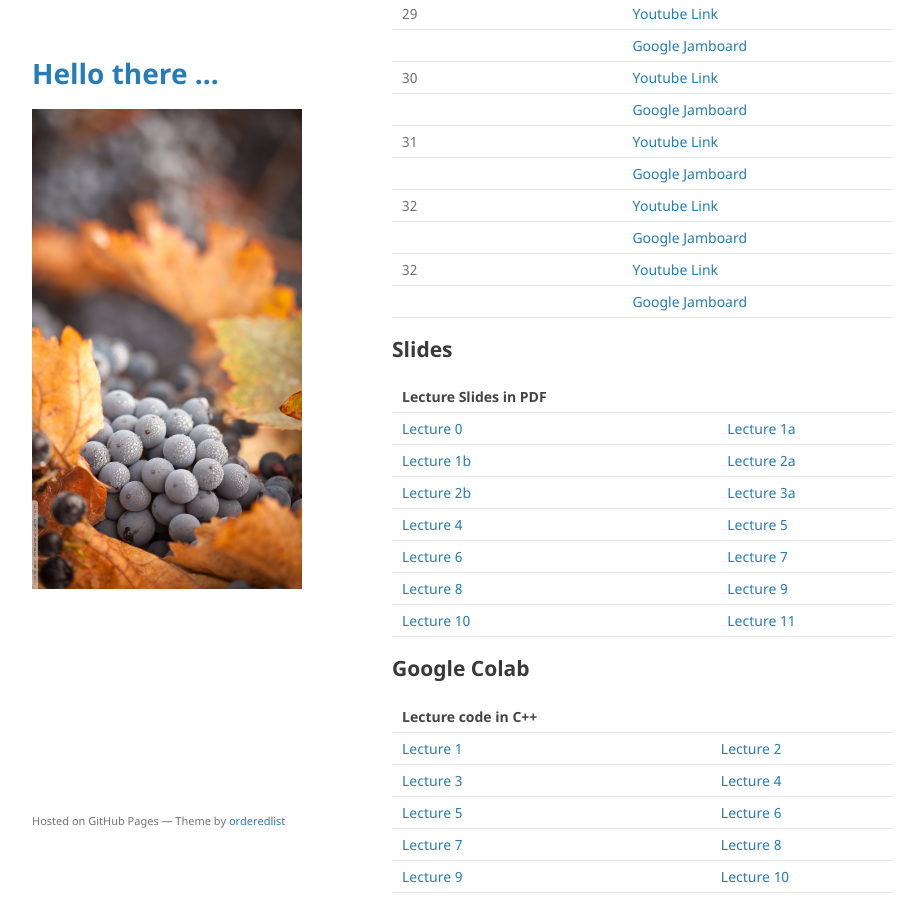
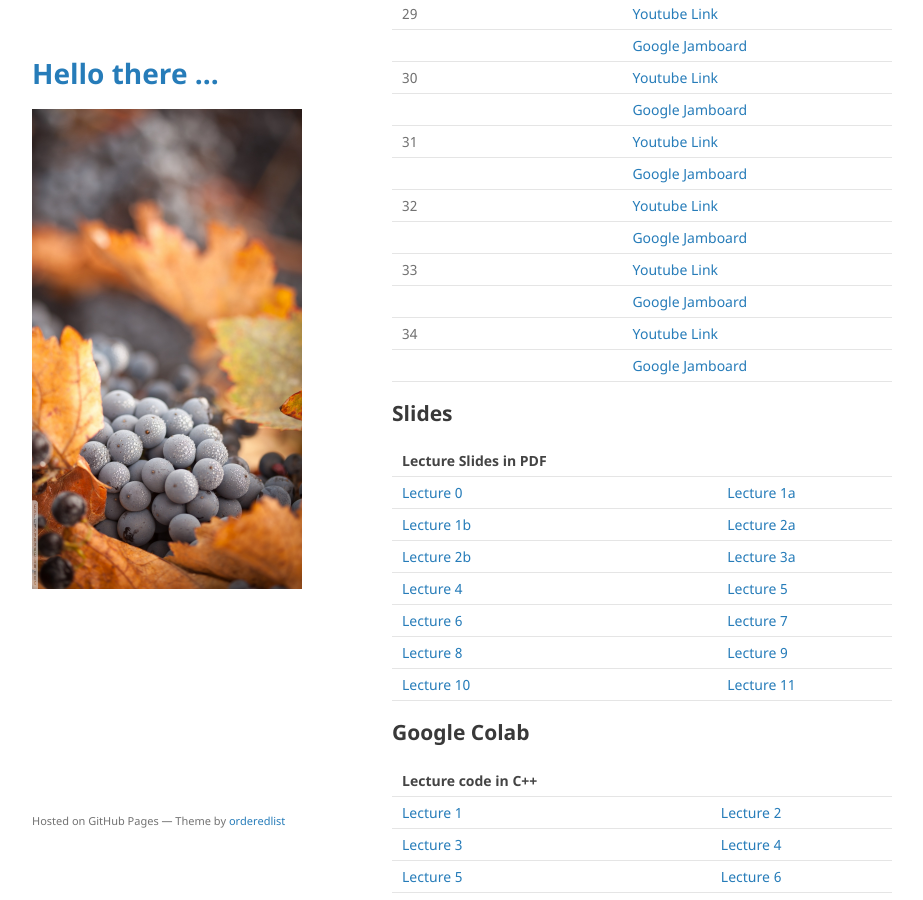
Before and after one commit to mohammadmotiurrahman/mohammadmotiurrahman.github.io, a Jekyll site: the page built from cse203_4/index.md, in a window 1280 px wide and 900 px high, scrolled down 4429 px. Shown: the whole window, without its empty margins (178-1101 px from the left). Built offline with Jekyll 4.4.1, drawn with Linux system fonts in a browser that asks for light colours; our own code applies the rules of GitHub Pages for plain Markdown files.

Commit message:
Update index.md

```diff
--- a/cse203_4/index.md
+++ b/cse203_4/index.md
@@ -147,7 +147,9 @@ environment will force me to not evaluate your exam copies.
 |         |              | [Google Jamboard](https://jamboard.google.com/d/1lHZIGN76LrB3MB6o7ui5WnCngoKaSk_fLf-9aV6GbMA/edit?usp=sharing) |
 | 32      |              | [Youtube Link](https://youtu.be/_cr_yTdCY94)                                                                   |
 |         |              | [Google Jamboard](https://jamboard.google.com/d/1lHZIGN76LrB3MB6o7ui5WnCngoKaSk_fLf-9aV6GbMA/edit?usp=sharing) |
-| 32      |              | [Youtube Link](https://youtu.be/aKxnWvzWjfQ)                                                                   |
+| 33      |              | [Youtube Link](https://youtu.be/aKxnWvzWjfQ)                                                                   |
+|         |              | [Google Jamboard](https://jamboard.google.com/d/1j_PwT0ZbGE-bCZHzirxNq9lDDBEchbqDkIuRlNSBvlI/edit?usp=sharing) |
+| 34      |              | [Youtube Link](https://youtu.be/O6Q_WqOpqUU)                                                                   |
 |         |              | [Google Jamboard](https://jamboard.google.com/d/1j_PwT0ZbGE-bCZHzirxNq9lDDBEchbqDkIuRlNSBvlI/edit?usp=sharing) |
 
 
```
